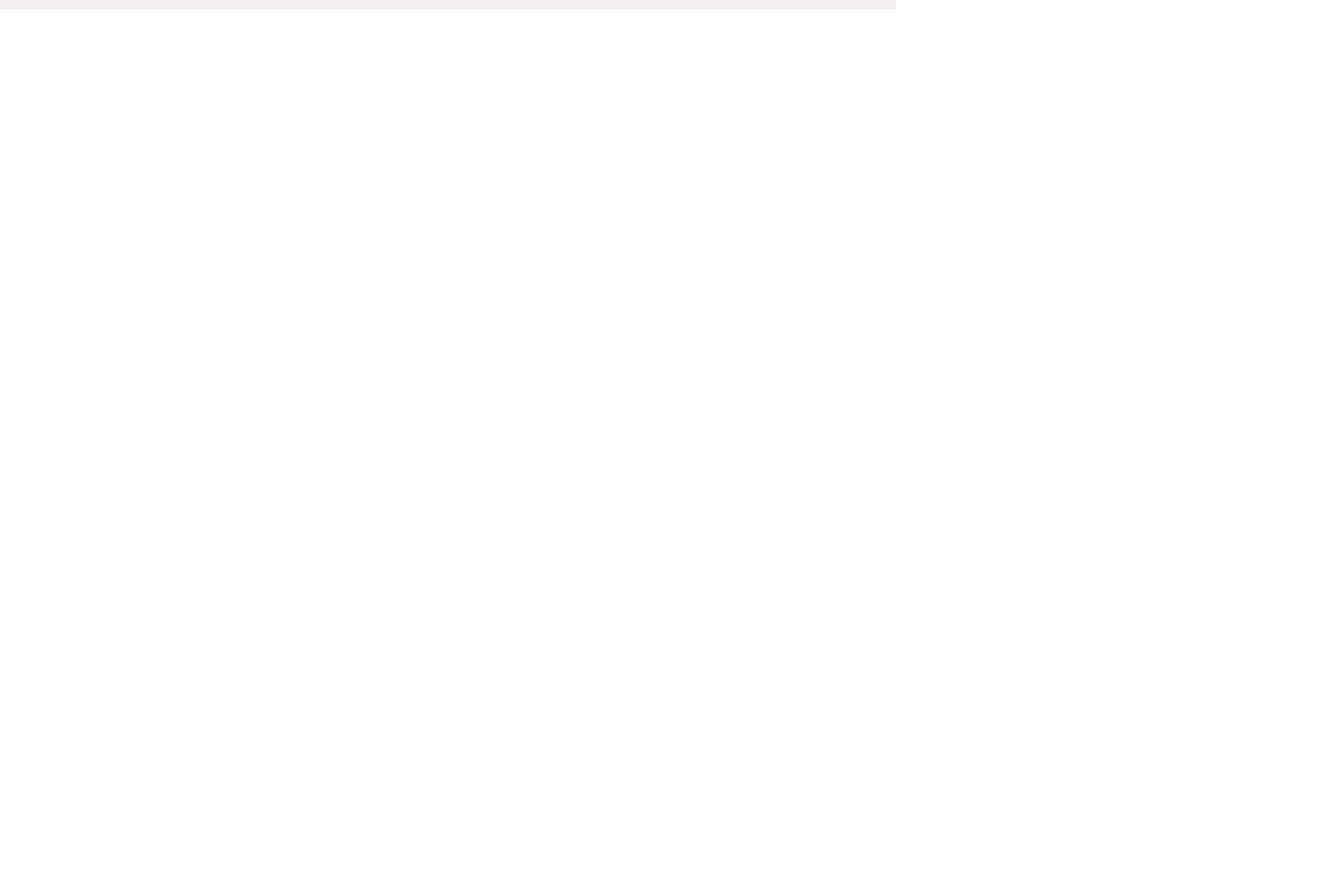
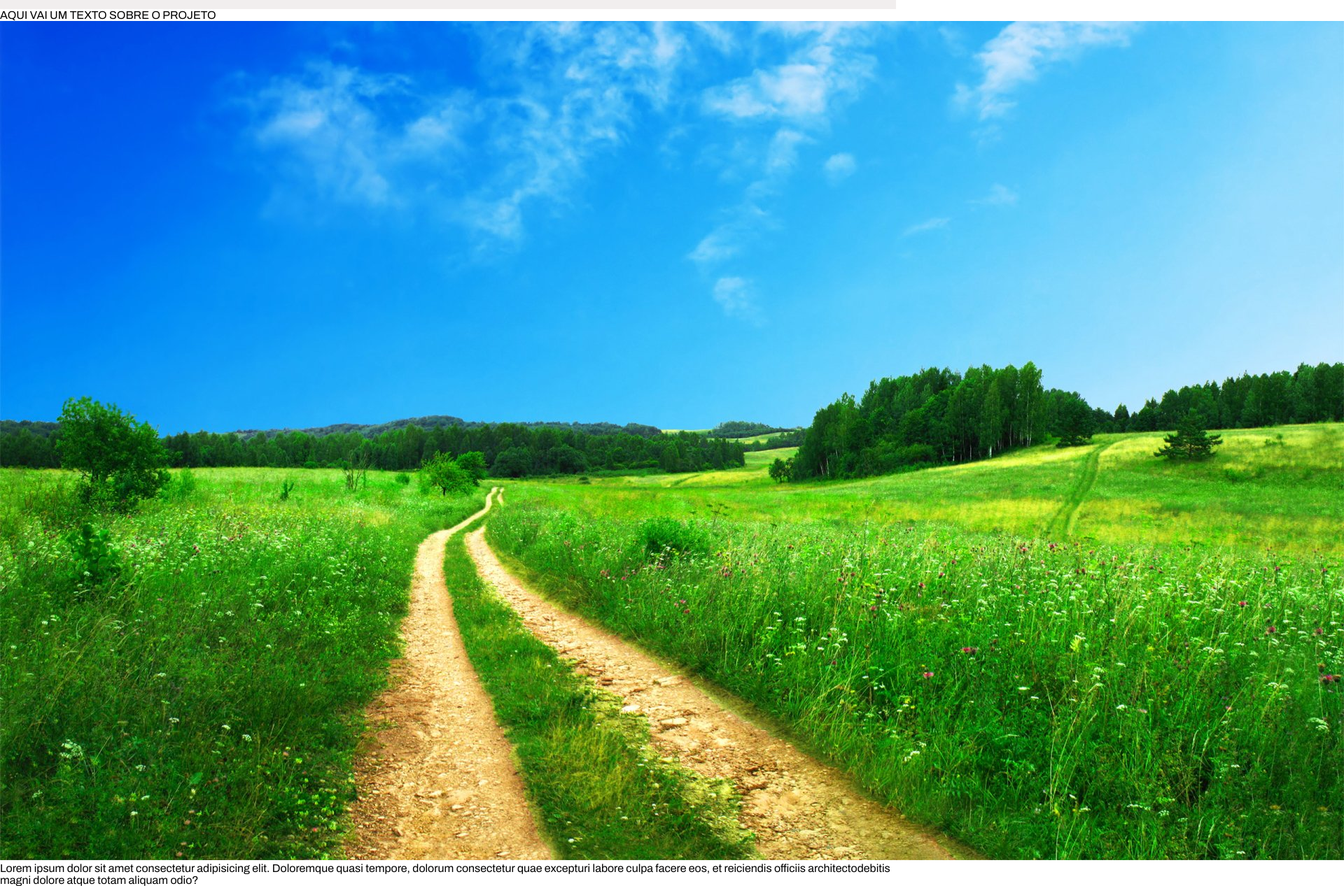
Before and after one commit to karebelatto/provihack-2022, a React (Create React App) app in the folder frontend/: page /home in a window 1280 px wide. Shown: the part 70-1337 px from the top of the page at 70% size, 1920 px wide, since content can reach past the window. Before the commit the page ends 800 px from the top, so only its background shows below. Built offline with nearby package versions, Linux system fonts and the light colour scheme.

Commit message:
atualização nova

```diff
--- a/frontend/public/index.html
+++ b/frontend/public/index.html
@@ -9,10 +9,15 @@
       href="https://fonts.googleapis.com/css2?family=Archivo+Black&family=Archivo:wght@400;600;800&display=swap"
       rel="stylesheet"
     />
-    <title>React App</title>
+    <link rel="apple-touch-icon" href="%PUBLIC_URL%/logo192.png" />
+
+    <link rel="manifest" href="%PUBLIC_URL%/manifest.json" />
+
+    <title>Provihack</title>
   </head>
   <body>
-    <noscript>You need to enable JavaScript to run this app.</noscript>
+    <noscript> </noscript>
     <div id="root"></div>
+
   </body>
 </html>
--- /dev/null
+++ b/frontend/src/components/Info/index.jsx
@@ -0,0 +1,34 @@
+import React from "react";
+// import { useState, useRef } from "react";
+
+import "./style.css";
+import image1 from "./../../img/path.jpg";
+
+
+function Info() {
+
+    return (
+        <>
+            <div className="info">
+                <p>AQUI VAI UM TEXTO SOBRE O PROJETO</p>
+            </div>
+            <div className="info-about">
+                <div className="info-bar" >
+                <img src={image1} alt="path"></img>
+                    <p> Lorem ipsum dolor sit amet consectetur adipisicing elit.
+                        Doloremque quasi tempore, dolorum consectetur quae excepturi labore
+                        culpa facere eos, et reiciendis officiis architectodebitis
+                        magni dolore atque totam aliquam odio?
+                    </p>
+
+                    {/* <button>
+                        <span>
+
+                        </span>
+                    </button> */}
+                </div>
+            </div>
+        </>
+    );
+  }
+export default Info;
--- /dev/null
+++ b/frontend/src/components/Info/style.css
@@ -0,0 +1,10 @@
+.info {
+    display: grid;
+    grid-template-columns: 150px, 150px;
+    grid-column: 300px;
+}
+
+.p {
+    font-family:'Segoe UI';
+
+}
--- a/frontend/src/containers/Home/index.js
+++ b/frontend/src/containers/Home/index.js
@@ -1,9 +1,11 @@
+import Info from "../../components/Info";
 import NavigationBar from "../../components/Navigation/Navigation";
 
 export function Home() {
   return (
     <div>
       <NavigationBar />
+      <Info />
     </div>
   );
 }
```
Also changed, not shown: frontend/src/img/path.jpg (added), 1 other file (tests, documents, lock files or other folders).
